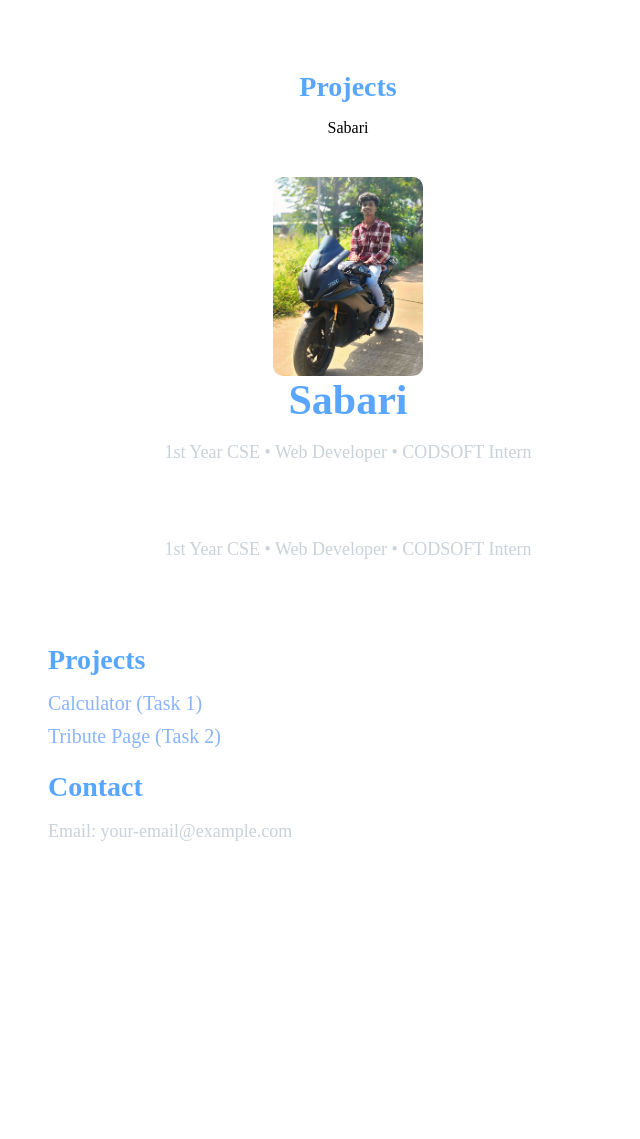
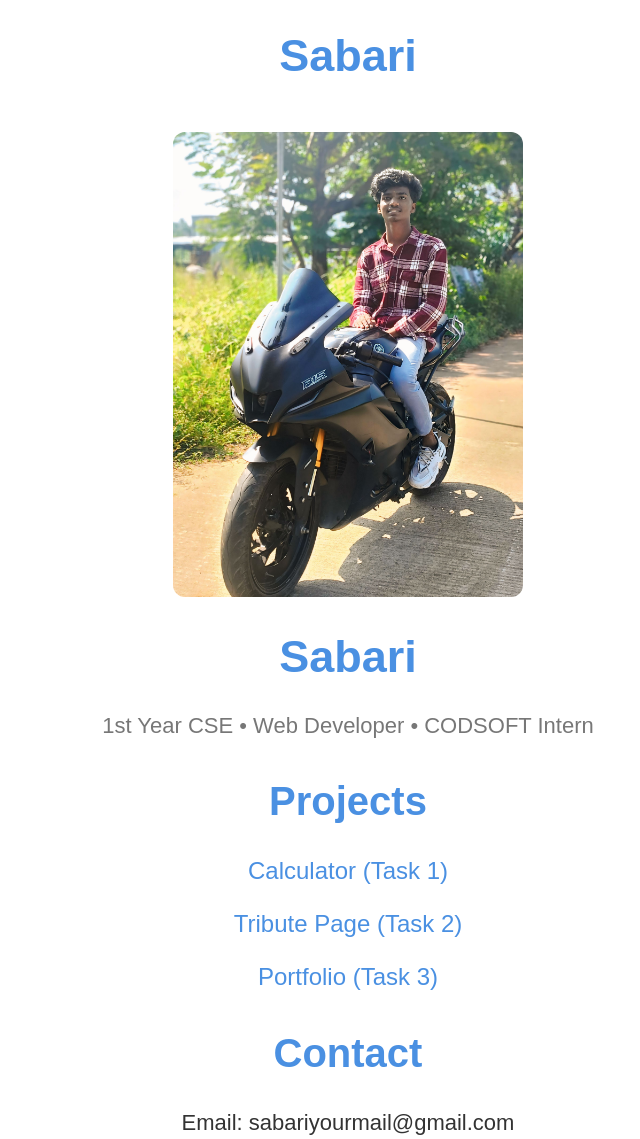
Before and after one commit to sabarigiriram08/CODSOFT-Task-3, a plain HTML site: page index.html in a window 1280 px wide. Shown: the whole page, without its empty margins (292-932 px from the left). Before the commit the page ends 862 px from the top, so only its background shows below. Drawn offline with Linux system fonts and the light colour scheme.

Commit message:
Upload image for my personal portfolio

```diff
--- a/index.html
+++ b/index.html
@@ -1,39 +1,89 @@
 <!DOCTYPE html>
 <html lang="en">
 <head>
-    <meta charset="UTF-8" />
-    <meta name="viewport" content="width=device-width, initial-scale=1.0" />
-    <title>Sabari - Portfolio</title>
-    <link rel="stylesheet" href="style.css" />
+    <meta charset="UTF-8">
+    <meta name="viewport" content="width=device-width, initial-scale=1.0">
+    <title>Sabari • Portfolio</title>
+
+    <style>
+        body {
+            font-family: Arial, sans-serif;
+            text-align: center;
+            background-color: #fff;
+            color: #444;
+            padding: 0;
+            margin: 0;
+        }
+
+        h1 {
+            font-size: 45px;
+            color: #4A90E2;
+            margin-top: 30px;
+        }
+
+        img {
+            width: 65%;
+            max-width: 350px;
+            border-radius: 12px;
+            margin-top: 20px;
+        }
+
+        h2 {
+            font-size: 40px;
+            color: #4A90E2;
+            margin-top: 25px;
+        }
+
+        p {
+            font-size: 22px;
+            color: #777;
+            margin: 10px 0 25px 0;
+        }
+
+        a {
+            text-decoration: none;
+            font-size: 24px;
+            color: #4A90E2;
+        }
+
+        .section {
+            margin-top: 40px;
+        }
+
+        .email {
+            font-size: 22px;
+            color: #333;
+            margin-bottom: 50px;
+        }
+    </style>
 </head>
+
 <body>
-    <header>
-        <section class="projects">
-    <h2>Projects</h2>
-    <ul
-        <h1>Sabari</h1>
-        <header>
-    <img src="1762534408438.jpg" alt="My Photo" style="width:150px; border-radius:10px; display:block; margin:auto;">
+
+    <!-- HEADER -->
+    <h1>Sabari</h1>
+
+    <!-- PROFILE PHOTO -->
+    <img src="1762534408438.jpg" alt="Sabari Photo">
+
+    <!-- TITLE -->
     <h1>Sabari</h1>
     <p>1st Year CSE • Web Developer • CODSOFT Intern</p>
-        </header>
-        <p>1st Year CSE • Web Developer • CODSOFT Intern</p>
-    </header>
 
-    <section class="projects">
+    <!-- PROJECTS -->
+    <div class="section">
         <h2>Projects</h2>
-        <ul>
-            <li><a href="https://sabarigiriram08.github.io/CODSOFT-Task1/">Calculator (Task 1)</a></li>
-            <li><a href="https://sabarigiriram08.github.io/CODSOFT-Task2/">Tribute Page (Task 2)</a></li>
-        </ul>
-    </section>
 
-    <section class="contact">
+        <p><a href="https://sabarigiriram08.github.io/CODSOFT-Task1/">Calculator (Task 1)</a></p>
+        <p><a href="https://sabarigiriram08.github.io/CODSOFT-Task2/">Tribute Page (Task 2)</a></p>
+        <p><a href="https://sabarigiriram08.github.io/CODSOFT-Task3/">Portfolio (Task 3)</a></p>
+    </div>
+
+    <!-- CONTACT -->
+    <div class="section">
         <h2>Contact</h2>
-        <p>Email: your-email@example.com</p>
-    </section>
+        <p class="email">Email: sabariyourmail@gmail.com</p>
+    </div>
 
-    <script src="script.js"></script>
 </body>
-
 </html>
```
